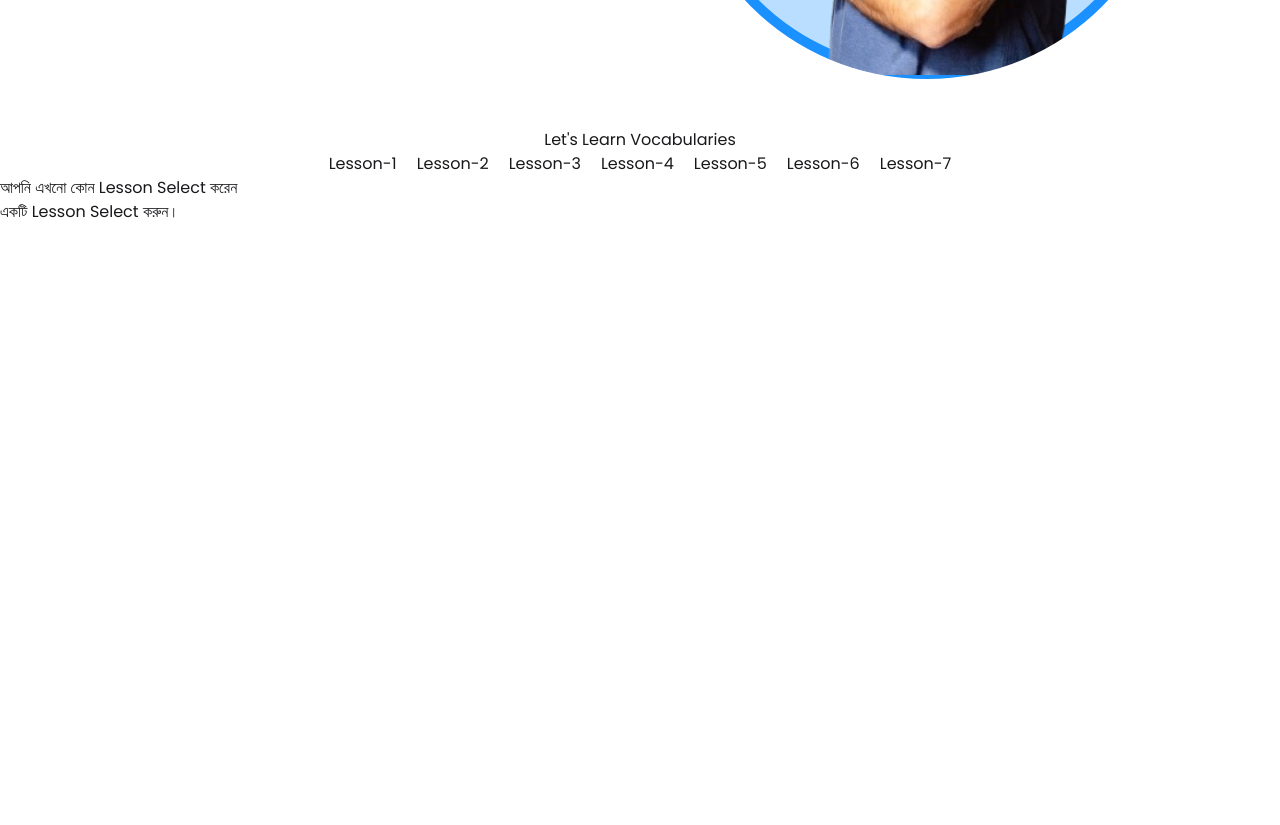
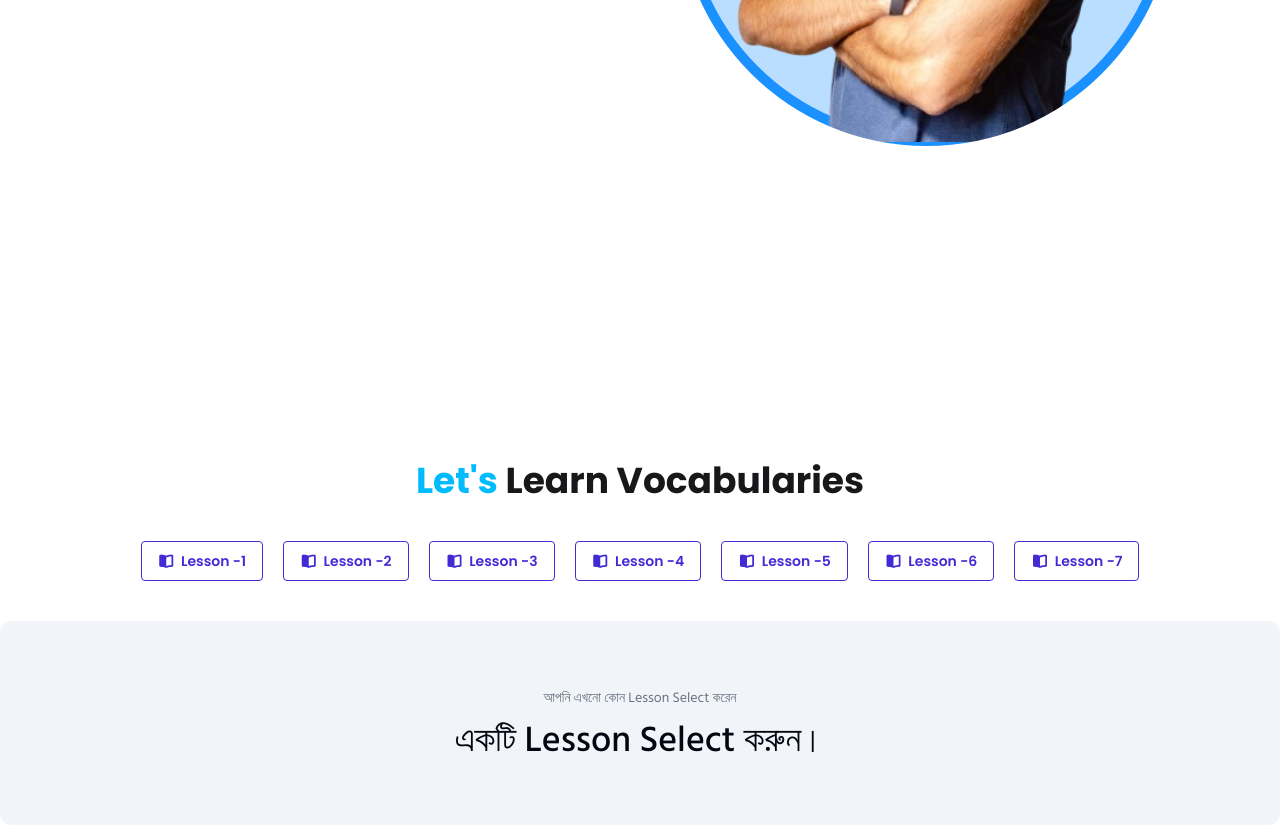
Before and after one commit to delowarshizar/english-janala, a plain HTML site: page index.html in a window 1280 px wide. Shown: the part 676-1501 px from the top of the page. Before the commit the page ends 900 px from the top, so only its background shows below. Drawn offline with nearby package versions, Linux system fonts and the light colour scheme.

Commit message:
part 2 complete

```diff
--- a/index.html
+++ b/index.html
@@ -87,7 +87,7 @@
 
     <main>
       <div
-        class="flex flex-col-reverse md:flex-row text-center md:text-left flex-1 items-center w-11/12 mx-auto gap-5"
+        class="flex flex-col-reverse md:flex-row text-center md:text-left flex-1 items-center w-11/12 mx-auto gap-5 h-[865px] mb-50"
       >
         <div>
           <h1 class="font-bold text-5xl mb-4">
@@ -108,22 +108,46 @@
         <img src="./assets/hero-student.png" class="flex-1" alt="" />
       </div>
 
-      <section class="mx-auto max-w-350">
+      <section class="mx-auto max-w-[1400px]">
         <div>
-          <h1 class="text-center"><span>Let's</span> Learn Vocabularies</h1>
-          <div class="flex justify-center gap-5">
-            <div>Lesson-1</div>
-            <div>Lesson-2</div>
-            <div>Lesson-3</div>
-            <div>Lesson-4</div>
-            <div>Lesson-5</div>
-            <div>Lesson-6</div>
-            <div>Lesson-7</div>
+          <h1 class="text-center font-bold text-4xl mb-10">
+            <span class="text-sky-400">Let's</span> Learn Vocabularies
+          </h1>
+          <div
+            class="flex flex-col justify-center gap-5 mb-10 md:flex md:flex-row"
+          >
+            <button class="btn btn-outline btn-primary">
+              <i class="fa-solid fa-book-open"></i> Lesson -1
+            </button>
+            <button class="btn btn-outline btn-primary">
+              <i class="fa-solid fa-book-open"></i> Lesson -2
+            </button>
+            <button class="btn btn-outline btn-primary">
+              <i class="fa-solid fa-book-open"></i> Lesson -3
+            </button>
+            <button class="btn btn-outline btn-primary">
+              <i class="fa-solid fa-book-open"></i> Lesson -4
+            </button>
+            <button class="btn btn-outline btn-primary">
+              <i class="fa-solid fa-book-open"></i> Lesson -5
+            </button>
+            <button class="btn btn-outline btn-primary">
+              <i class="fa-solid fa-book-open"></i> Lesson -6
+            </button>
+            <button class="btn btn-outline btn-primary">
+              <i class="fa-solid fa-book-open"></i> Lesson -7
+            </button>
           </div>
         </div>
-        <div>
-          <p>আপনি এখনো কোন Lesson Select করেন</p>
-          <h1>একটি Lesson Select করুন।</h1>
+        <div
+          class="h-51 bg-slate-100 rounded-xl flex flex-col justify-center items-center"
+        >
+          <p class="text-gray-500 text-[14px] bangla-font">
+            আপনি এখনো কোন Lesson Select করেন
+          </p>
+          <h1 class="font-medium text-4xl mt-3 text-gray-950 bangla-font">
+            একটি Lesson Select করুন।
+          </h1>
         </div>
       </section>
     </main>
```
